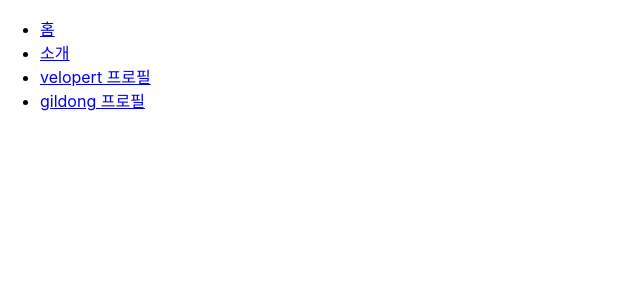
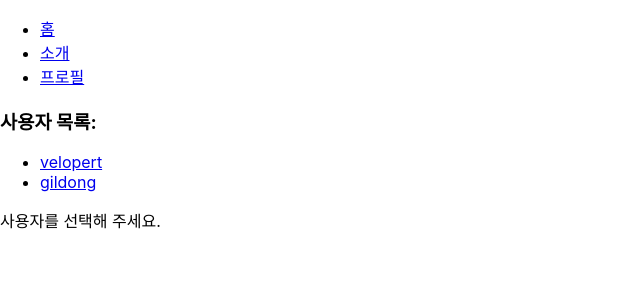
Before and after one commit to Sotaneum/study-react-spa, a React (Create React App) app: page /profiles in a window 1280 px wide. Shown: the top 300 px of the page, without its empty margins (0-640 px from the left). Built offline with nearby package versions, Linux system fonts and the light colour scheme.

Commit message:
subRoute 적용

```diff
--- a/src/App.js
+++ b/src/App.js
@@ -2,7 +2,7 @@
 import { Link, Route } from "react-router-dom";
 import Home from "./Home";
 import About from "./About";
-import Profile from "./Profile";
+import Profiles from "./Profiles";
 
 function App() {
   return (
@@ -15,15 +15,12 @@
           <Link to="/about">소개</Link>
         </li>
         <li>
-          <Link to="/profile/velopert">velopert 프로필</Link>
-        </li>
-        <li>
-          <Link to="/profile/gildong">gildong 프로필</Link>
+          <Link to="/profiles">프로필</Link>
         </li>
       </ul>
       <Route path="/" component={Home} exact={true} />
       <Route path={["/about", "/info"]} component={About} />
-      <Route path="/profile/:username" component={Profile} />
+      <Route path="/profiles" component={Profiles} />
     </div>
   );
 }
--- /dev/null
+++ b/src/Profiles.js
@@ -0,0 +1,28 @@
+import React from "react";
+import { Link, Route } from "react-router-dom";
+import Profile from "./Profile";
+
+const Profiles = () => {
+  return (
+    <div>
+      <h3>사용자 목록:</h3>
+      <ul>
+        <li>
+          <Link to="/profiles/velopert">velopert</Link>
+        </li>
+        <li>
+          <Link to="/profiles/gildong">gildong</Link>
+        </li>
+      </ul>
+
+      <Route
+        path="/profiles"
+        exact
+        render={() => <div>사용자를 선택해 주세요.</div>}
+      />
+      <Route path="/profiles/:username" component={Profile} />
+    </div>
+  );
+};
+
+export default Profiles;
```
